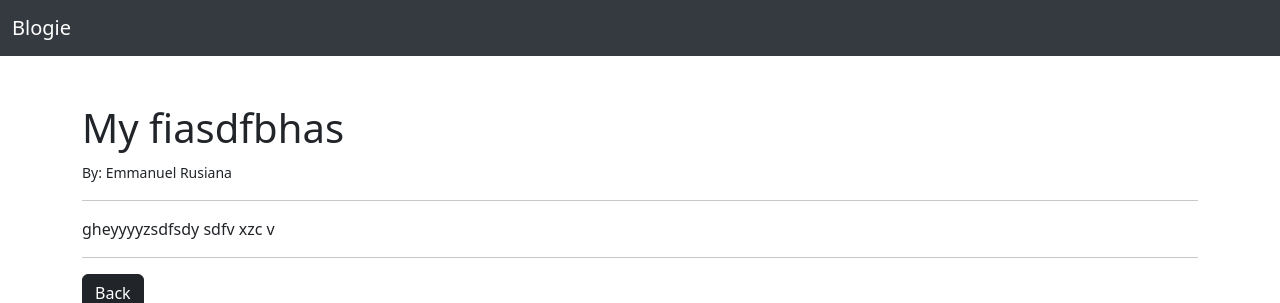
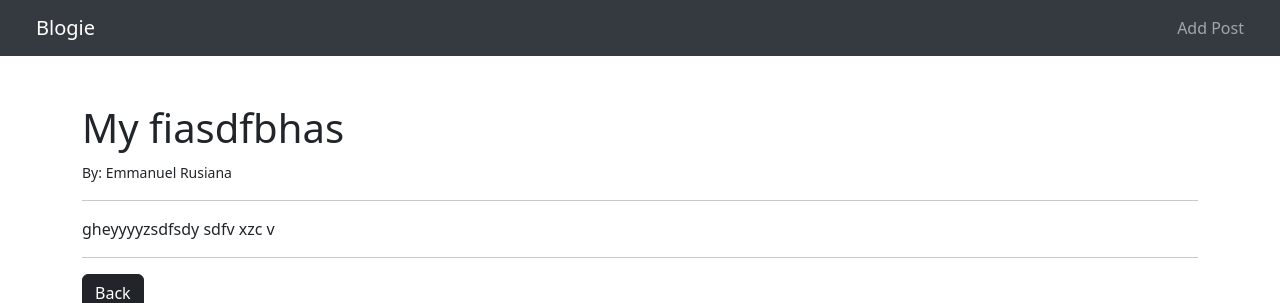
Before and after one commit to mmanrus/Bloggie-IPT, a Django app: page /article/2 in a window 1280 px wide. Shown: the top 303 px of the page. Run offline with Django 5.2, Linux system fonts and the light colour scheme; data comes from the database, SQL or seed files in the repository; both versions use the stored data as it was after the commit; some libraries are stand-ins or nearby versions.

Commit message:
Creating Addpost page and Adding CSS for bootstrap and style.css for design later adding forms.py

```diff
--- a/bloggie/blog/models.py
+++ b/bloggie/blog/models.py
@@ -1,5 +1,7 @@
 from django.db import models
 from django.contrib.auth.models import User
+from django.urls import reverse
+
 # Create your models here.
 
 class Post(models.Model):
@@ -11,3 +13,6 @@ class Post(models.Model):
 
     def __str__(self):
         return self.title + ' by ' + str(self.author) + '      ' + str(self.date_posted)
+
+    def get_absolute_url(self):
+        return reverse("article-detail", args=(str(self.id)))
--- a/bloggie/blog/static/blog/style.css
+++ b/bloggie/blog/static/blog/style.css
@@ -0,0 +1,5 @@
+
+
+a {
+    text-decoration: none;
+}
--- a/bloggie/blog/templates/blog/base.html
+++ b/bloggie/blog/templates/blog/base.html
@@ -10,17 +10,26 @@
             Blogie
         {% endblock %}
     </title>
+    <!--Local Css-->
+    <link rel="stylesheet" href="{% static 'blog/style.css' %}">
+    <link rel="stylesheet" href="{% static 'blog/bootstrap.min.css' %}">
+
     <!-- Bootstrap CSS -->
+    <link href="https://fonts.googleapis.com/css2?family=Poppins:wght@200&display=swap" rel="stylesheet">
     <link href="https://cdn.jsdelivr.net/npm/bootstrap@5.3.3/dist/css/bootstrap.min.css" rel="stylesheet" integrity="sha384-QWTKZyjpPEjISv5WaRU9OFeRpok6YctnYmDr5pNlyT2bRjXh0JMhjY6hW+ALEwIH" crossorigin="anonymous">
-    <link rel="stylesheet" href="{% static 'blog/style.css' %}">
-    <link href="https://fonts.googleapis.com/css2?family=Poppins:wght@200&display=swap" rel="stylesheet">
 </head>
 <body>
     <!--Put children block here!! Soon-->
-    <nav class="navbar bg-body-secondary" data-bs-theme="dark">
+    <nav class="navbar bg-body-secondary px-4" data-bs-theme="dark">
         <div class="container-fluid">
-          <a class="navbar-brand" href="{% url 'home' %}">Blogie</a>
+            <a class="navbar-brand" href="{% url 'home' %}">Blogie</a>
+            <ul class="navbar-nav">
+                <li>
+                    <a href="{% url 'add-post'%}" class="nav-link">Add Post</a>
+                </li>
+            </ul>
         </div>
+
       </nav>
     <div class="container mt-5">
     {% block content %}
--- a/bloggie/blog/templates/blog/home.html
+++ b/bloggie/blog/templates/blog/home.html
@@ -4,7 +4,7 @@
 <h1>Post</h1>
     {% for post in object_list %}
         <a href="{% url 'article-detail' post.pk %}"><h1>{{ post.title }}</h1></a>
-        <p>By {{ post.author }} {{ post.author.first_name}} {{ post.author.last_name}}</p>
+        <p>By {{ post.author }}</p>
         <p>{{ post.body }}</p>
         <hr>
     {% endfor %}
--- a/bloggie/blog/urls.py
+++ b/bloggie/blog/urls.py
@@ -9,4 +9,6 @@ urlpatterns = [
     #path('about/', views.about, name='about')
     path('', HomeView.as_view(), name='home'),
     path('article/<int:pk>', ArticleDetail.as_view(), name='article-detail'),
+    path('addpost/', AddPost.as_view(), name='add-post'),
+
 ]
--- a/bloggie/blog/views.py
+++ b/bloggie/blog/views.py
@@ -1,6 +1,7 @@
 from django.shortcuts import render
-from django.views.generic import ListView, DetailView
+from django.views.generic import ListView, DetailView, CreateView
 from .models import Post
+from .forms import PostForm
 # Create your views here.
 
 #def about(request):
@@ -14,5 +15,9 @@ class ArticleDetail(DetailView):
     model = Post
     template_name = 'blog/article_details.html'
 
-#class AddPost():
-#    model
+class AddPost(CreateView):
+    model = Post
+    form_class = PostForm
+    template_name = 'blog/add_post.html'
+    #fields = '__all__'
+    #fields = ('title', 'body')
```
Also changed, not shown: bloggie/db.sqlite3.
